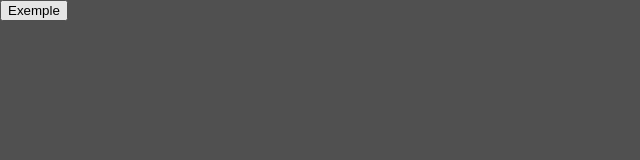
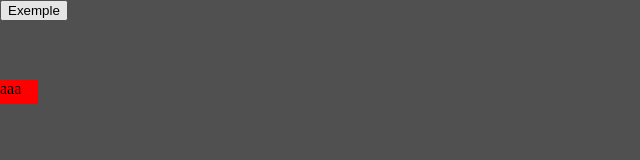
Before and after one commit to Etinee/Nuit-de-l-Info-2019, a plain HTML site: page index.html in a window 1280 px wide. Shown: the whole page, without its empty margins (0-640 px from the left). Drawn offline with nearby package versions, Linux system fonts and the light colour scheme.

Commit message:
tuto position css

```diff
--- a/index.html
+++ b/index.html
@@ -13,5 +13,8 @@
 	<div id="exemple">
 
 	</div>
+	<div class="oui">
+		aaa
+	</div>
 
 </body>
--- a/style.css
+++ b/style.css
@@ -9,3 +9,11 @@
 	overflow: hidden;
 	margin: 0;
 }
+
+.oui{
+	background-color: red;
+	height: 3%;
+	width: 3%;
+	position: absolute;
+	top: 10%;
+}
```
